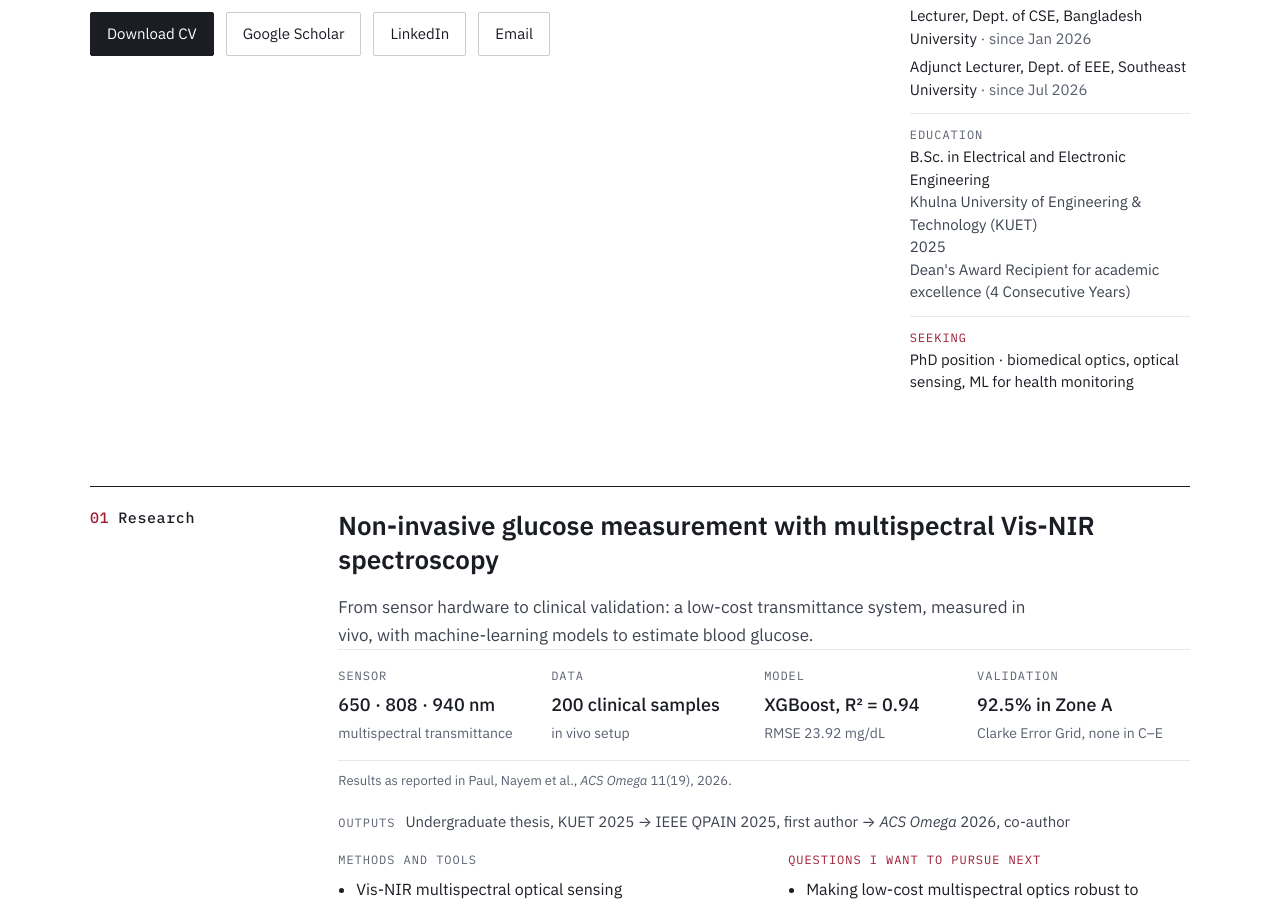
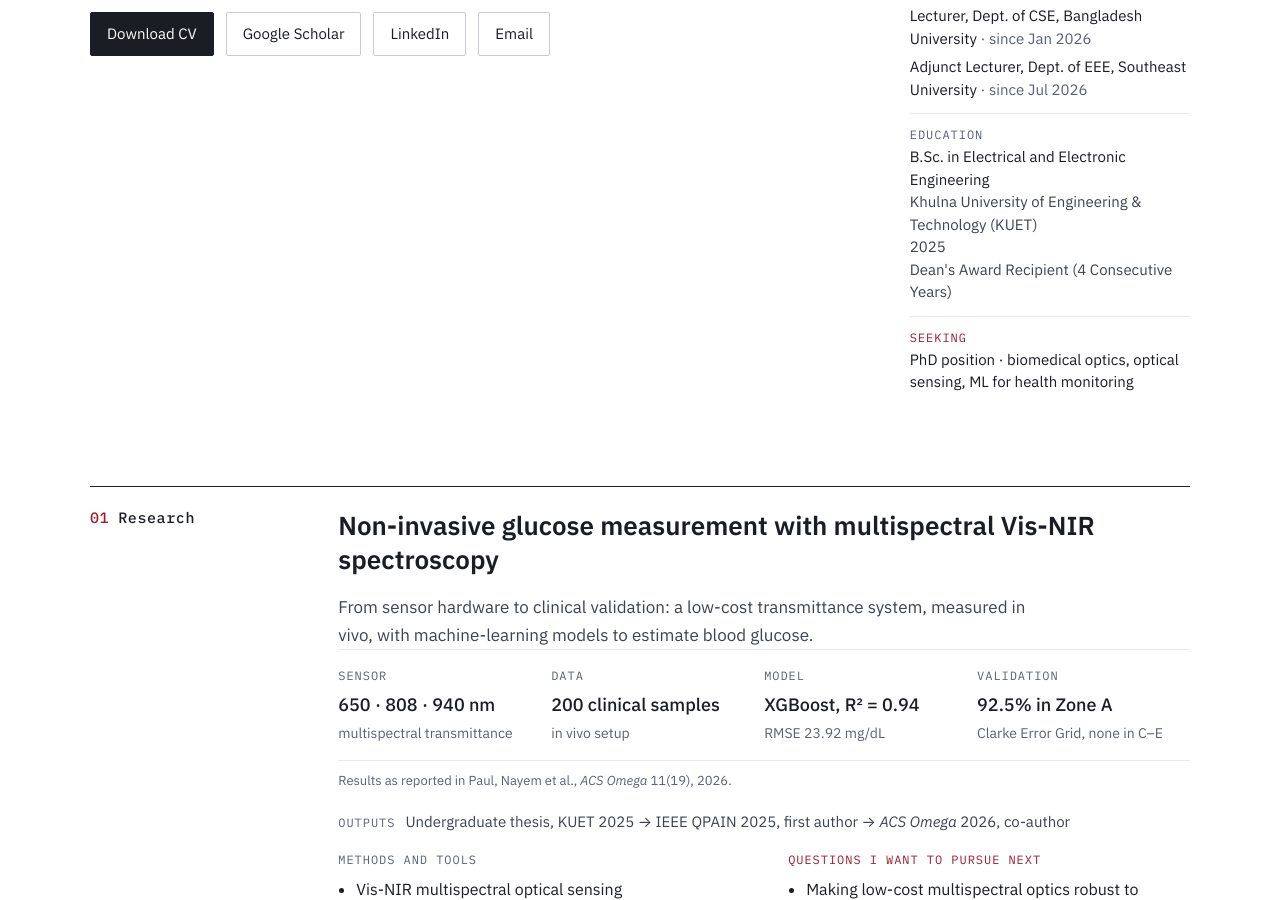
Before and after one commit to siamsadiknayem/siamsadiknayem.github.io, a Jekyll site: the page built from content/_pages/home.md, in a window 1280 px wide and 900 px high, scrolled down 469 px. Built offline with Jekyll 4.4.1, drawn with Linux system fonts in a browser that asks for light colours.

Commit message:
Update education details in profile.yml

```diff
--- a/content/_data/profile.yml
+++ b/content/_data/profile.yml
@@ -38,7 +38,7 @@ education:
   institution_short: KUET
   year: 2025
   period: 2020 – 2025
-  note: Dean's Award Recipient for academic excellence (4 Consecutive Years)
+  note: Dean's Award Recipient (4 Consecutive Years)
 
 # Public contact details (approved by Siam, 16 Nov 2026)
 email: siamsadik202@gmail.com
```
